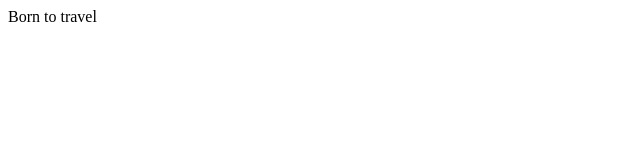
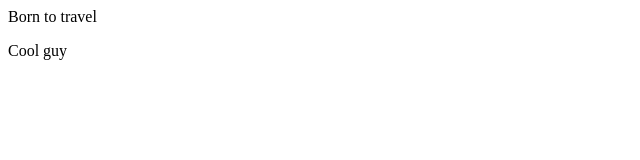
Before and after one commit to Nikhil3070/AnotherRepo, a plain HTML site: page index.html in a window 1280 px wide. Shown: the full height of the page, 0-640 px from the left. Drawn offline with Linux system fonts and the light colour scheme.

Commit message:
Added new feature

```diff
--- a/index.html
+++ b/index.html
@@ -1 +1,2 @@
 <p>Born to travel</p>
+<p>Cool guy</p>
```
